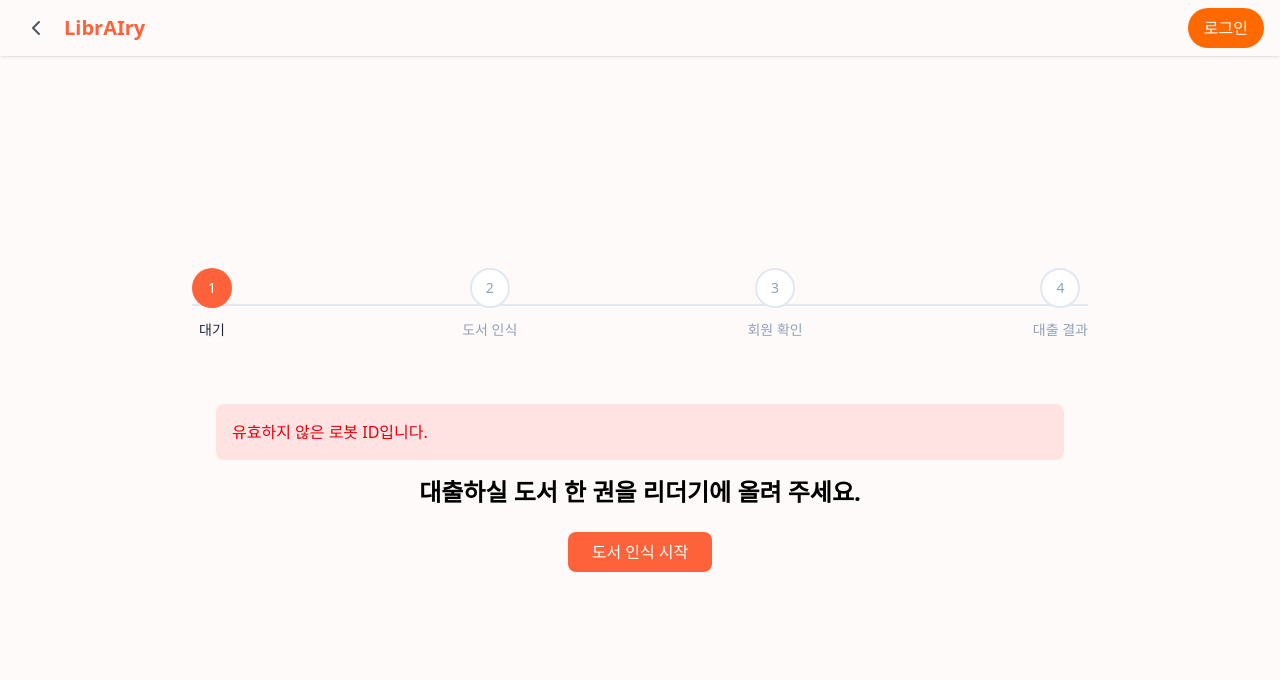
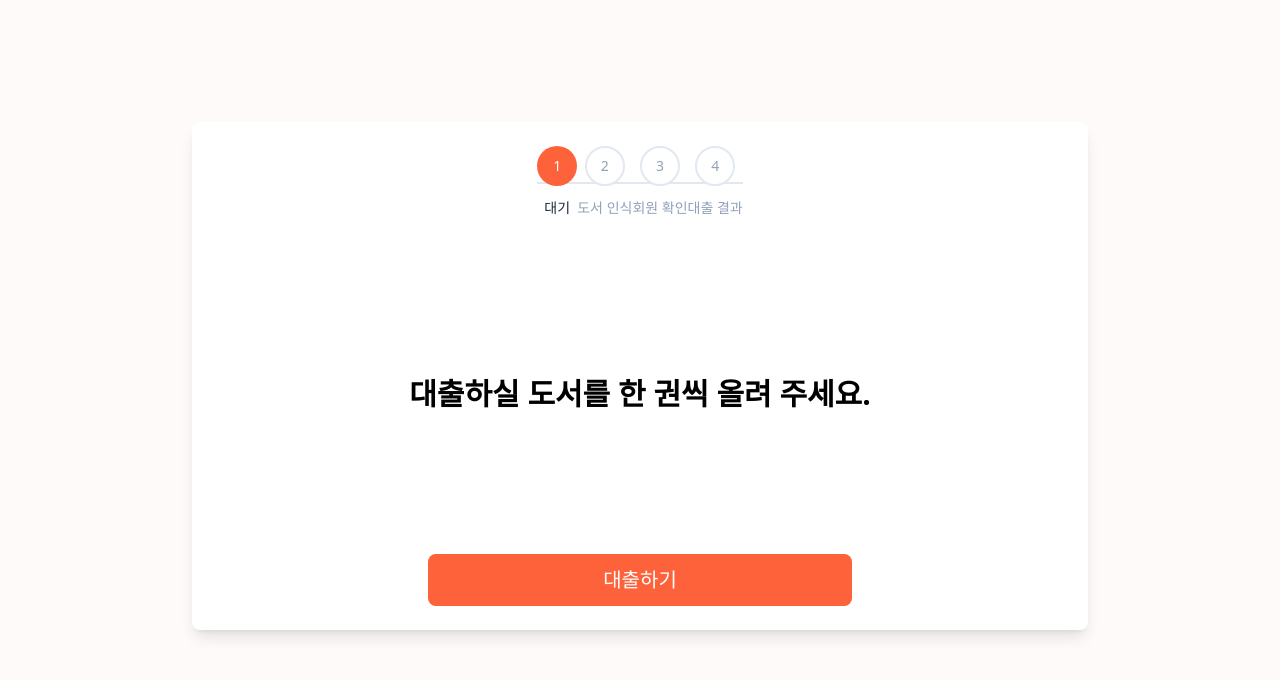
Before and after one commit to hyuun13/frontend, a React (Vite) app in the folder librAIrn/: page /admin/robot/screen in a window 1280 px wide. Shown: the top 680 px of the page. Built offline with nearby package versions, Linux system fonts and the light colour scheme; the HTML template or start-up script is replaced by a standard one.

Commit message:
fix: robothome

```diff
--- a/librAIrn/src/App.tsx
+++ b/librAIrn/src/App.tsx
@@ -1,6 +1,6 @@
 import { AuthProvider } from "./context/AuthContext";
 import React from "react";
-import { Routes, Route } from "react-router-dom";
+import { Routes, Route, useLocation } from "react-router-dom";
 import Login from "./pages/auth/Login";
 import SignUp from "./pages/auth/SignUp";
 import FindId from "./pages/auth/FindId";
@@ -24,16 +24,19 @@ import Header from "./components/common/Header";
 import { ToastProvider } from "./context/ToastContext";
 import ToastList from "./components/common/ToastList";
 import { QueryClient, QueryClientProvider } from "@tanstack/react-query";
+
 const queryClient = new QueryClient();
 
 const App: React.FC = () => {
+  const location = useLocation();
+
   return (
     <QueryClientProvider client={queryClient}>
       <AuthProvider>
         <NotificationProvider>
           <ToastProvider>
             <div className="flex flex-col min-h-screen bg-snow">
-              <Header />
+              {location.pathname !== "/admin/robot/screen" && <Header />}
               <main className="flex-grow p-4 bg-snow -mt-10">
                 <Routes>
                   <Route path="/" element={<Home />} />
--- a/librAIrn/src/pages/admin/RobotHome.tsx
+++ b/librAIrn/src/pages/admin/RobotHome.tsx
@@ -1,6 +1,5 @@
 import { useState, useEffect } from "react";
 import { useSearchParams } from "react-router-dom";
-import { fetchRobotStatus } from "../../services/robotService";
 import StepIndicator from "../../components/ui/step-indicator";
 import {
   fetchBookInfoFront,
@@ -13,7 +12,13 @@ import { mapToBookCardVertical } from "../../utils/transformers";
 import { BookBorrowRequestDto } from "../../backapi/data-contracts";
 import { isBookCardVertical } from "../../utils/validators";
 
-// 폴링 함수 개선: 타임아웃, 오류 처리, 로직 간소화
+const calculateReturnDate = () => {
+  const returnDate = new Date();
+  returnDate.setDate(returnDate.getDate() + 14);
+  return returnDate.toISOString().split("T")[0];
+};
+
+// 🔹 Polling function for book & user fetching
 async function pollData<T>(
   fetchFunction: () => Promise<T | null>,
   onSuccess: (data: T) => void,
@@ -46,38 +51,23 @@ async function pollData<T>(
 
 export default function RobotHome() {
   const [searchParams] = useSearchParams();
-  // 기존: const robotId = Number(searchParams.get("robotId"));
-  // 개선: 문자열 끝의 숫자를 추출하여 robotId로 사용
   const rawRobotId = searchParams.get("robotId");
   const robotIdMatch = rawRobotId?.match(/(\d+)$/);
   const robotId = robotIdMatch ? Number(robotIdMatch[1]) : NaN;
 
-  const [robotStatus, setRobotStatus] = useState<string | null>(null);
   const [currentStep, setCurrentStep] = useState(0);
   const [isLoading, setIsLoading] = useState(false);
   const [errorMessage, setErrorMessage] = useState<string | null>(null);
+
   const [bookInfo, setBookInfo] = useState<BookCardVertical | null>(null);
+  const [bookLoaded, setBookLoaded] = useState(false);
+
   const [userInfo, setUserInfo] = useState<any>(null);
   const [borrowResult, setBorrowResult] = useState<{
     message: string;
     status: string;
+    returnDate?: string;
   } | null>(null);
-
-  useEffect(() => {
-    if (isNaN(robotId)) {
-      setErrorMessage("유효하지 않은 로봇 ID입니다.");
-      return;
-    }
-    const fetchRobotData = async () => {
-      try {
-        const response = await fetchRobotStatus(robotId);
-        setRobotStatus(response.status);
-      } catch {
-        setErrorMessage("로봇 상태를 불러오는 중 오류가 발생했습니다.");
-      }
-    };
-    fetchRobotData();
-  }, [robotId]);
 
   const steps = [
     {
@@ -102,6 +92,31 @@ export default function RobotHome() {
     },
   ];
 
+  useEffect(() => {
+    if (errorMessage) {
+      const timeout = setTimeout(() => {
+        setErrorMessage(null);
+        resetProcess();
+      }, 10000);
+      return () => clearTimeout(timeout);
+    }
+  }, [errorMessage]);
+
+  useEffect(() => {
+    if (userInfo) {
+      setCurrentStep(2);
+    }
+  }, [userInfo]);
+
+  const resetProcess = () => {
+    setCurrentStep(0);
+    setBookInfo(null);
+    setUserInfo(null);
+    setBorrowResult(null);
+    setErrorMessage(null);
+  };
+
+  // 🔹 Fetch Book Info with Polling
   const handleBookRecognition = async () => {
     setIsLoading(true);
     setErrorMessage(null);
@@ -110,24 +125,29 @@ export default function RobotHome() {
       () => fetchBookInfoFront({ robotId }),
       async (book) => {
         let enrichedBook = mapToBookCardVertical(book);
-        console.log("enrichedBook", enrichedBook);
         enrichedBook = await fillBookDetailsNaver(enrichedBook);
 
-        // 모든 필수 속성 검사 및 안전한 타입 할당
         if (isBookCardVertical(enrichedBook)) {
+          // Update both bookInfo and currentStep together
           setBookInfo(enrichedBook);
+          setBookLoaded(true);
+          setCurrentStep(1);
         } else {
           setErrorMessage("도서 정보가 올바르지 않습니다.");
         }
-        setCurrentStep(1);
       },
-      () => setErrorMessage("도서 정보를 가져오는 데 실패했습니다.")
+      () =>
+        setErrorMessage(
+          "도서 정보를 가져오는 데 실패했습니다. 다시 시도해주세요."
+        )
     ).finally(() => setIsLoading(false));
   };
 
+  // 🔹 Fetch User Info with Polling
   const handleMemberRecognition = async () => {
     setIsLoading(true);
     setErrorMessage(null);
+
     await pollData(
       () => fetchUserInfoService({ robotId }),
       (user) => {
@@ -138,6 +158,7 @@ export default function RobotHome() {
     ).finally(() => setIsLoading(false));
   };
 
+  // 🔹 Borrow Book
   const handleBorrow = async () => {
     if (!bookInfo || !userInfo) {
       setErrorMessage("대출에 필요한 정보가 부족합니다.");
@@ -154,12 +175,20 @@ export default function RobotHome() {
         userId: userInfo.userId,
       };
       const result = await borrowBookService(borrowRequest);
+
+      if (result?.isDone) {
         setBorrowResult({
-        message: result?.isDone
-          ? "대출 성공!"
-          : "대출 실패. 다시 시도해주세요.",
-        status: result?.isDone ? "success" : "error",
+          message: "대출이 완료되었습니다.",
+          status: "success",
+          returnDate: calculateReturnDate(),
         });
+      } else {
+        setBorrowResult({
+          message: result?.message || "대출이 불가합니다.",
+          status: "error",
+        });
+      }
+
       setCurrentStep(3);
     } catch {
       setErrorMessage("대출 요청 중 오류가 발생했습니다.");
@@ -168,95 +197,136 @@ export default function RobotHome() {
     }
   };
 
-  const resetProcess = () => {
-    setCurrentStep(0);
-    setBookInfo(null);
-    setUserInfo(null);
-    setBorrowResult(null);
-    setErrorMessage(null);
-  };
-
   return (
-    <div className="flex flex-col items-center justify-center min-h-screen p-4 bg-snow">
-      <div className="w-full max-w-4xl">
+    <div className="flex items-center justify-center min-h-screen bg-snow">
+      <div className="relative w-full max-w-4xl aspect-[6/3.4] flex flex-col items-center justify-between p-6 bg-white rounded-lg shadow-lg">
         <StepIndicator steps={steps} currentStep={currentStep} />
-
-        <div className="p-6 rounded-lg bg-snow">
-          {robotStatus && (
-            <p className="mb-4 text-xl font-bold">로봇 상태: {robotStatus}</p>
-          )}
-          {errorMessage && (
-            <div className="p-4 mb-4 text-red-600 bg-red-100 rounded-lg">
-              {errorMessage}
-            </div>
-          )}
-
-          {currentStep === 0 && (
-            <div className="text-center">
-              <h1 className="mb-6 text-2xl font-bold">
-                대출하실 도서 한 권을 리더기에 올려 주세요.
-              </h1>
-              {isLoading && (
-                <div className="w-12 h-12 border-4 border-orange-400 rounded-full animate-spin"></div>
-              )}
-              <button
-                onClick={handleBookRecognition}
-                className="px-6 py-2 text-white bg-orange rounded-lg hover:bg-orange-hover"
-                disabled={isLoading}
-              >
-                도서 인식 시작
-              </button>
-            </div>
-          )}
-
-          {currentStep === 1 && bookInfo && (
-            <div className="flex">
+        <div className="flex flex-col items-center justify-center flex-grow text-center">
+          {isLoading ? (
+            <div className="w-16 h-16 border-4 border-orange-400 border-t-transparent rounded-full animate-spin"></div>
+          ) : errorMessage ? (
+            <h1 className="mb-6 text-3xl font-bold">{errorMessage}</h1>
+          ) : currentStep === 1 ? (
+            bookInfo ? (
+              <div className="flex flex-col md:flex-row items-center justify-center gap-6 w-full max-w-lg">
+                {/* Book Cover */}
+                <div className="w-32 sm:w-48 md:w-56 lg:w-64 aspect-[3/4] overflow-hidden rounded-lg shadow-lg">
                   <img
                     src={bookInfo.coverImageUrl || "/placeholder.svg"}
                     alt={bookInfo.title}
-                className="w-64 rounded"
+                    className="w-full h-full object-cover"
                   />
-              <div className="ml-4">
-                <h2 className="text-xl font-bold">{bookInfo.title}</h2>
-                <p>
-                  {bookInfo.status === "대출 가능" ? "대출 가능" : "대출 불가"}
+                </div>
+                {/* Book Info */}
+                <div className="flex flex-col items-center md:items-start text-center md:text-left">
+                  {bookInfo.status === "대출 가능" ? (
+                    <h2 className="text-2xl md:text-3xl font-bold">
+                      『{bookInfo.title}』을 대출하시겠습니까?
+                    </h2>
+                  ) : (
+                    <div className="flex items-center gap-2 text-red-600">
+                      <svg
+                        className="w-6 h-6"
+                        viewBox="0 0 24 24"
+                        stroke="currentColor"
+                        fill="none"
+                      >
+                        <path
+                          strokeLinecap="round"
+                          strokeLinejoin="round"
+                          strokeWidth={2}
+                          d="M12 9v2m0 4h.01M12 4a8 8 0 110 16 8 8 0 010-16z"
+                        />
+                      </svg>
+                      <p className="text-xl font-semibold">
+                        이 도서는 {bookInfo.status}입니다.
                       </p>
-                <button
-                  onClick={handleMemberRecognition}
-                  className="mt-4 px-4 py-2 text-white bg-orange rounded-lg"
-                >
-                  회원 확인
-                </button>
+                    </div>
+                  )}
                 </div>
               </div>
+            ) : (
+              <div className="w-16 h-16 border-4 border-orange-400 border-t-transparent rounded-full animate-spin"></div>
+            )
+          ) : currentStep === 2 && userInfo ? (
+            <>
+              {userInfo.userStatus === "대출 가능" ? (
+                <p className="mb-6 text-3xl">
+                  {userInfo.userName}님, 대출하시겠습니까?
+                </p>
+              ) : (
+                <p className="mb-6 text-3xl">
+                  {userInfo.userName}님, {userInfo.userStatus}
+                </p>
+              )}
+            </>
+          ) : currentStep === 3 && borrowResult ? (
+            <>
+              <p
+                className={`mb-6 text-3xl font-bold ${
+                  borrowResult.status === "success"
+                    ? "text-green-600"
+                    : "text-red-600"
+                }`}
+              >
+                {borrowResult.message}
+              </p>
+              {borrowResult.status === "success" && (
+                <p className="text-xl">
+                  반납 예정일: {borrowResult.returnDate}
+                </p>
+              )}
+            </>
+          ) : currentStep === 0 && !bookLoaded ? (
+            <h1 className="mb-6 text-3xl font-bold">
+              대출하실 도서를 한 권씩 올려 주세요.
+            </h1>
+          ) : null}
+        </div>
+
+        <div
+          className={`w-full flex ${
+            currentStep === 0 ? "justify-center" : "justify-between"
+          }`}
+        >
+          {currentStep > 0 && (
+            <button
+              onClick={resetProcess}
+              className="w-1/2 px-6 py-3 text-xl text-white bg-gray-500 rounded-lg hover:bg-gray-600"
+            >
+              처음으로
+            </button>
           )}
 
-          {currentStep === 2 && userInfo && (
-            <div className="text-center">
-              <p className="mb-4 text-xl">
-                {userInfo.name}님, 대출을 진행하시겠습니까?
-              </p>
+          {!isLoading && currentStep < 3 && (
+            <>
+              {currentStep === 0 && (
                 <button
-                onClick={handleBorrow}
-                className="px-6 py-2 text-white bg-orange rounded-lg"
+                  onClick={handleBookRecognition}
+                  className="w-1/2 px-6 py-3 text-xl text-white bg-orange rounded-lg hover:bg-orange-hover"
                 >
                   대출하기
                 </button>
-            </div>
               )}
 
-          {currentStep === 3 && borrowResult && (
-            <div
-              className={`text-center ${borrowResult.status === "success" ? "text-green-600" : "text-red-600"}`}
+              {currentStep === 1 && bookInfo?.status === "대출 가능" && (
+                <button
+                  onClick={handleMemberRecognition}
+                  className="w-1/2 px-6 py-3 text-xl text-white bg-orange rounded-lg hover:bg-orange-hover"
                 >
-              <p className="mb-6 text-xl">{borrowResult.message}</p>
+                  대출하기
+                </button>
+              )}
+
+              {currentStep === 2 && userInfo?.userStatus === "대출 가능" && (
                 <button
-                onClick={resetProcess}
-                className="px-6 py-2 text-white bg-orange rounded-lg"
+                  onClick={handleBorrow}
+                  className="w-1/2 px-6 py-3 text-xl text-white bg-orange rounded-lg hover:bg-orange-hover"
                 >
-                처음으로
+                  대출하기
                 </button>
-            </div>
+              )}
+            </>
           )}
         </div>
       </div>
--- a/librAIrn/src/services/robotService.ts
+++ b/librAIrn/src/services/robotService.ts
@@ -10,7 +10,6 @@ import type {
   DeleteRobotData,
   ShowRobotLogData,
 } from "../backapi/data-contracts";
-import axios from "axios";
 
 const api = new Api();
 
@@ -79,7 +78,3 @@ export const fetchRobotLog = async (
     return null;
   }
 };
-export const fetchRobotStatus = async (robotId: number) => {
-  const response = await axios.get(`/api/robot/status?robotId=${robotId}`);
-  return response.data;
-};
--- a/librAIrn/src/utils/formatters.ts
+++ b/librAIrn/src/utils/formatters.ts
@@ -24,6 +24,7 @@ export const formatDate = (dateString: string): string => {
     return dateString;
   }
 };
+
 export const formatTitle = (title: string): string => {
   // 첫 번째 괄호가 나오는 위치를 찾음
   const bracketIndex = title.indexOf("(");
```
Also changed, not shown: librAIrn/src/components/common/Header.tsx (+33 -3 lines). Lines whose indentation alone changed are shown as unchanged.
